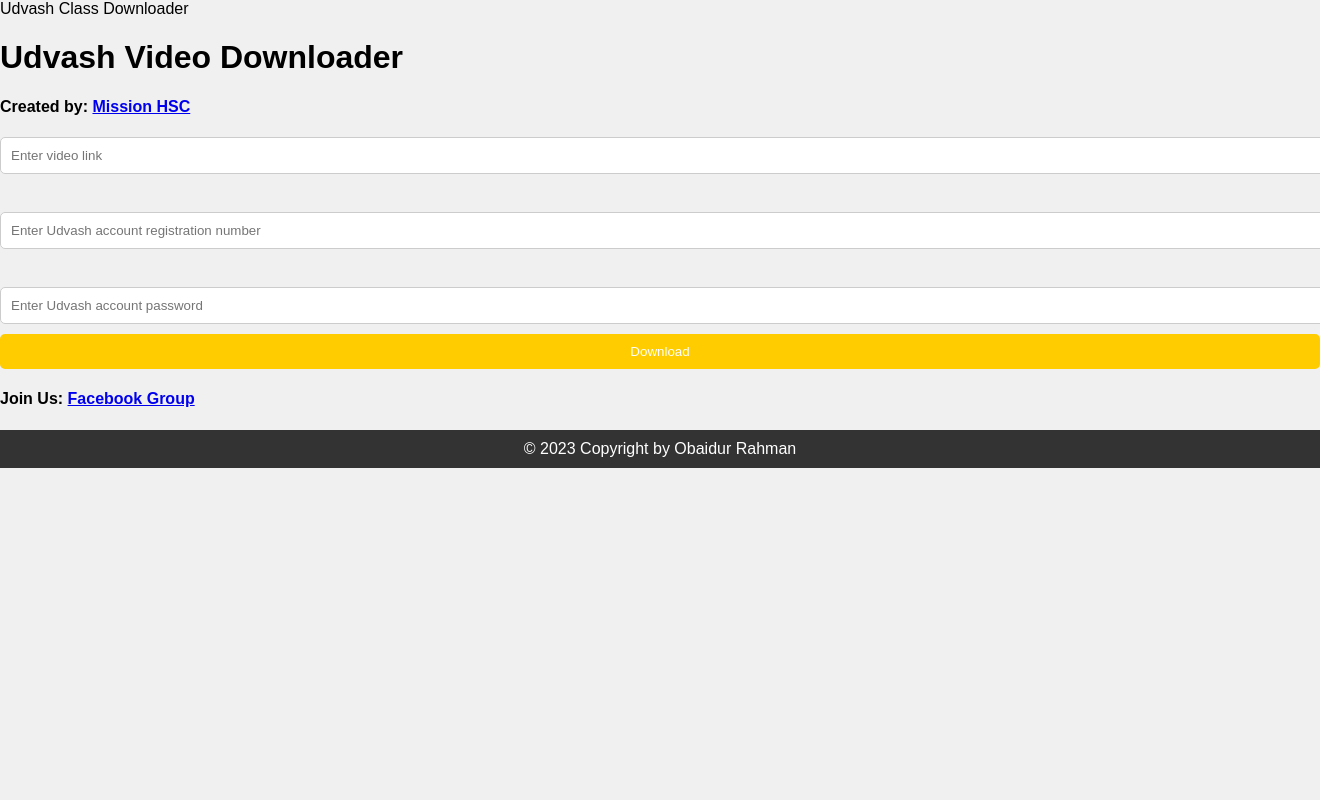
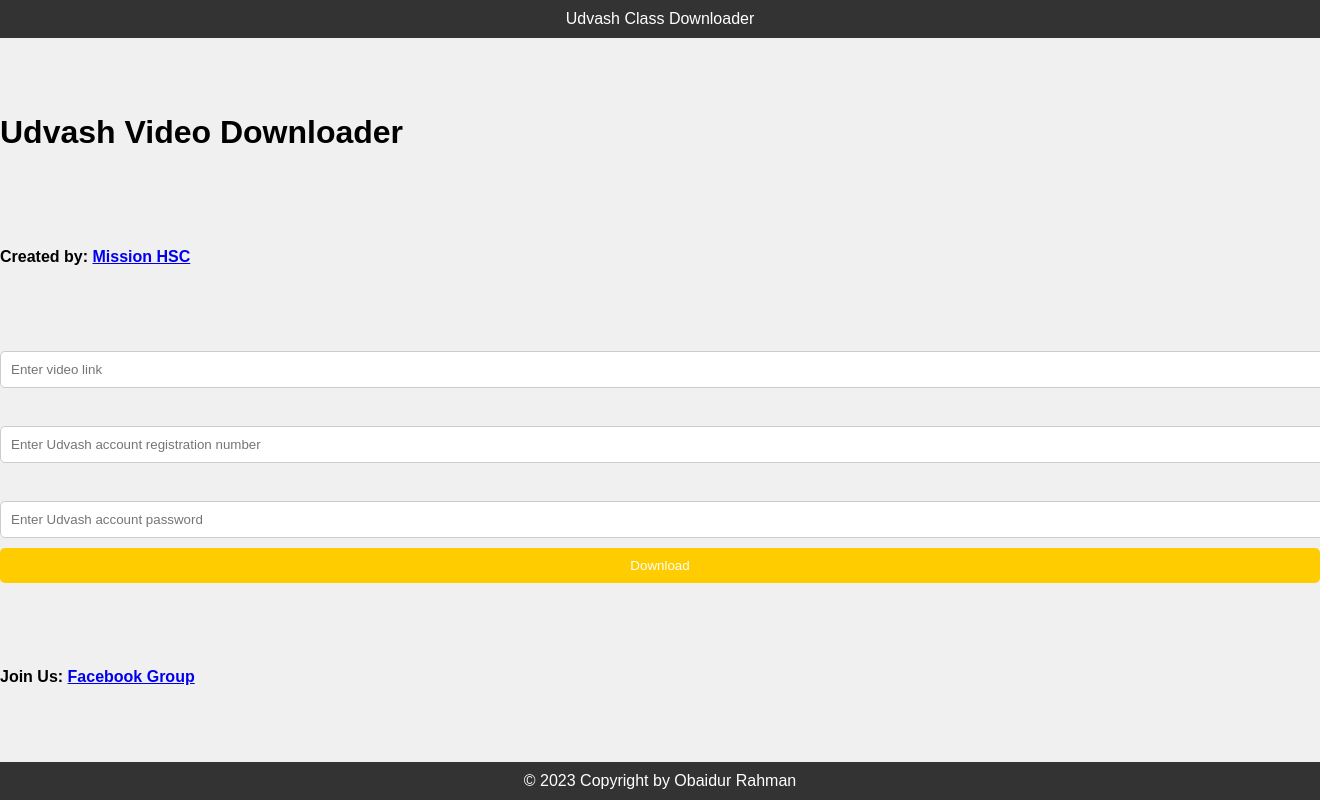
Before and after one commit to obaidur952952/Udvash-Class-Downloader, a Flask app: page / in a window 1320 px wide; the page is wider, and only the part inside the window is pictured. Run offline with Flask 3, Linux system fonts and the light colour scheme.

Commit message:
Update index.css

```diff
--- a/static/index.css
+++ b/static/index.css
@@ -4,6 +4,18 @@ body {
     padding: 0;
     background-color: #f0f0f0;
     font-family: Arial, sans-serif;
+    display: flex;
+    flex-direction: column;
+    justify-content: space-between;
+    min-height: 100vh;
+}
+
+/* Style the top bar */
+.top-bar {
+    background-color: #333;
+    color: #fff;
+    text-align: center;
+    padding: 10px;
 }
 
 /* Center the main content */
```
